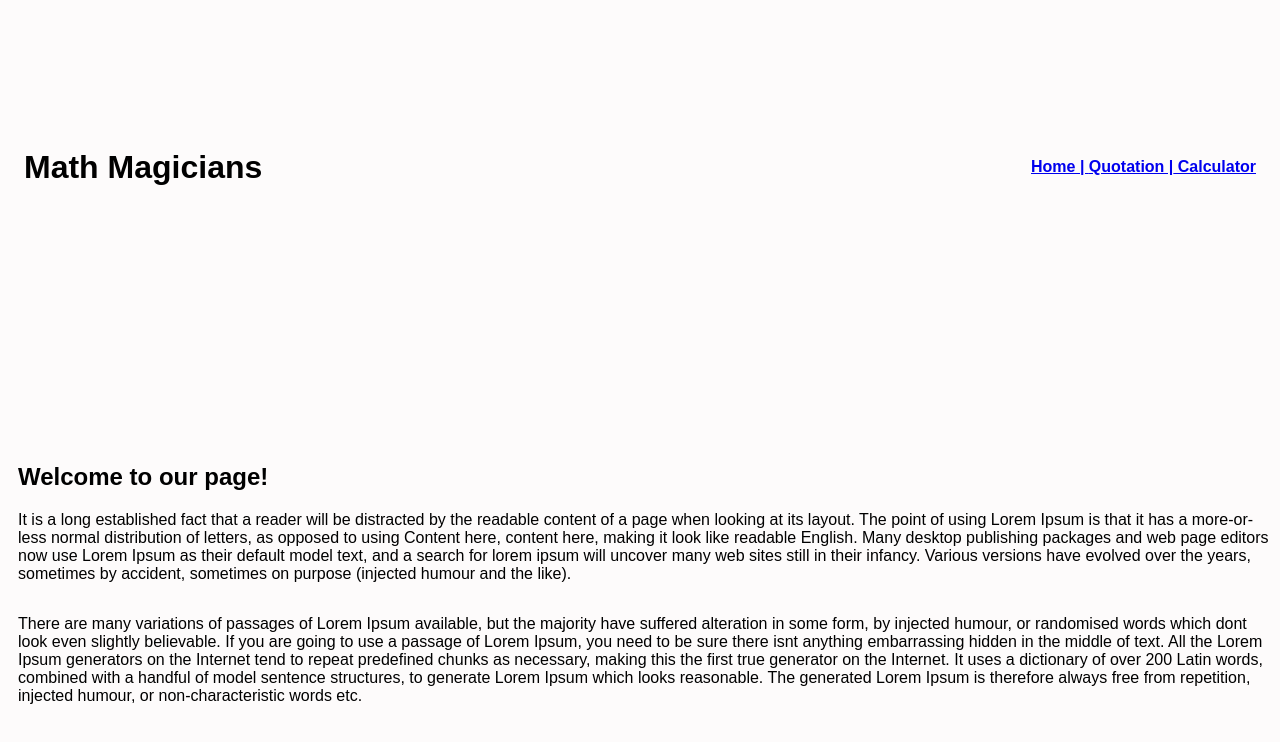
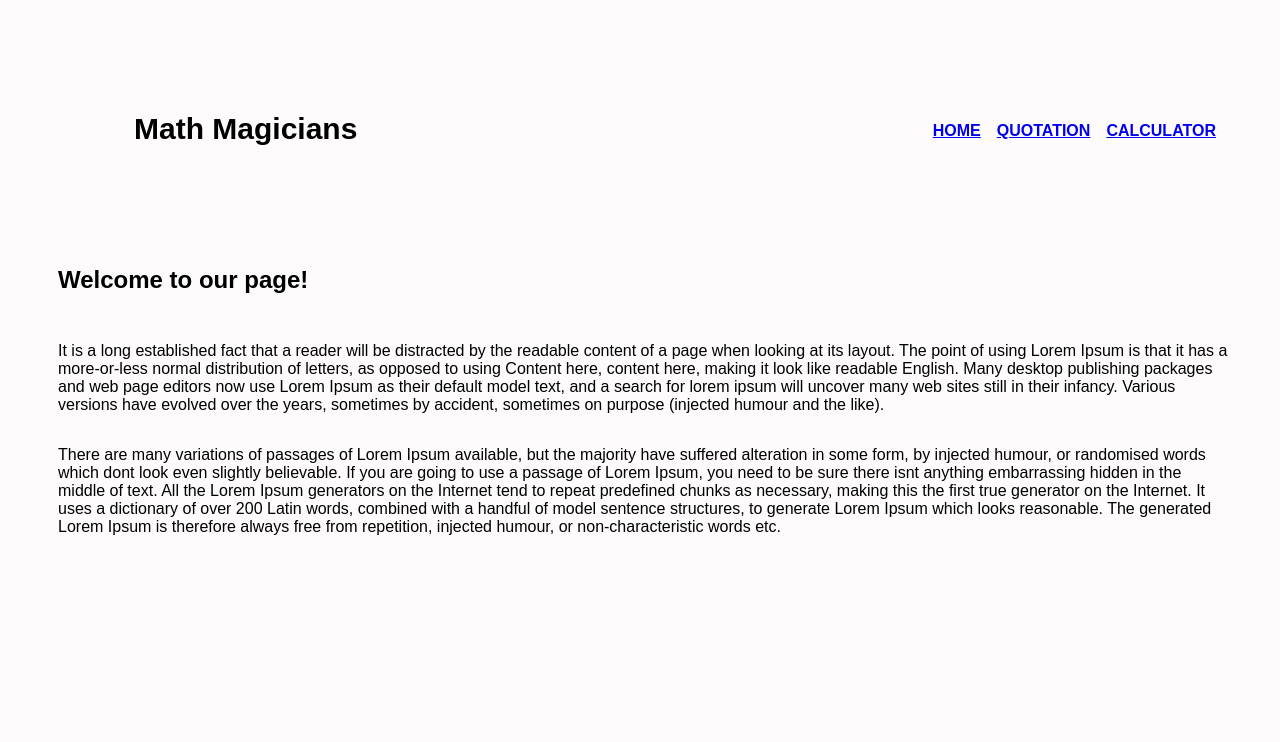
Before and after one commit to SabaAhmad404/Math-magician-React, a React (Create React App) app: page /Home in a window 1280 px wide. Shown: the top 742 px of the page. Built offline with nearby package versions, Linux system fonts and the light colour scheme.

Commit message:
requested changes

```diff
--- a/src/App.js
+++ b/src/App.js
@@ -1,4 +1,5 @@
 import './Styles/app.css';
+import './Styles/index.css';
 import React from 'react';
 import { Link, Route, Routes } from 'react-router-dom';
 import './components/logic/calculate';
@@ -12,18 +13,21 @@ function App() {
   return (
     <>
       <div className="nav-bar">
+        <div className="navs">
           <h1>Math Magicians</h1>
           <div className="links">
-          <Link to="/Home"> Home | </Link>
-          <Link to="/Quotes"> Quotation |</Link>
+            <Link to="/Home"> Home </Link>
+            <Link to="/Quotes"> Quotation</Link>
             <Link to="/Calculator"> Calculator </Link>
           </div>
         </div>
+
         <Routes>
           <Route path="/Home" element={<Home />} />
           <Route path="/Quotes" element={<Quotes />} />
           <Route path="/Calculator" element={<Calsection />} />
         </Routes>
+      </div>
     </>
   );
 }
--- a/src/Styles/app.css
+++ b/src/Styles/app.css
@@ -1,29 +1,52 @@
+
 body {
   font-family: Arial, Helvetica, sans-serif;
 }
 
-.nav-bar {
+.navs {
   display: flex;
   flex-direction: row;
   justify-content: space-between;
-  align-items: flex-start;
   padding: 1rem;
-  margin-bottom: 15rem;
+  margin-bottom: 4rem;
+  gap: 4rem;
+}
+
+.nav-bar {
+  display: flex;
+  flex-direction: column;
+  justify-content: space-between;
+  padding: 20px;
+  margin: 20px;
+  margin-bottom: 14rem;
+}
+
+h1 {
+  font-size: 30px;
+  margin-left: 70px;
 }
 
 .links {
   margin-top: 1.9rem;
   text-decoration: none;
   font-size: 1rem;
+  font-family: Arial, Helvetica, sans-serif;
+  display: flex;
+  gap: 1rem;
+  list-style: none;
+  text-transform: uppercase;
   font-weight: bold;
-  font-family: Arial, Helvetica, sans-serif;
+  cursor: pointer;
+  color: black;
 }
 
 .para1 {
+  margin-top: 3rem;
   font-size: 1rem;
   font-weight: 500;
   gap: 2rem;
   margin-left: 10px;
+  font-family: Arial, Helvetica, sans-serif;
 }
 
 .welcome-page {
@@ -33,12 +56,16 @@ body {
 .para-2 {
   font-size: 1rem;
   font-weight: 500;
+  font-family: Arial, Helvetica, sans-serif;
   margin-top: 2rem;
   margin-left: 10px;
 }
 
 .quo {
+  margin-top: 15rem;
   width: 60rem;
+  font-size: 1.5rem;
+  font-family: Arial, Helvetica, sans-serif;
 }
 
 .cal-sec {
@@ -46,5 +73,4 @@ body {
   flex-direction: row;
   justify-content: space-between;
   gap: 10rem;
-  margin-bottom: 3rem;
 }
```
Lines whose indentation alone changed are shown as unchanged.
